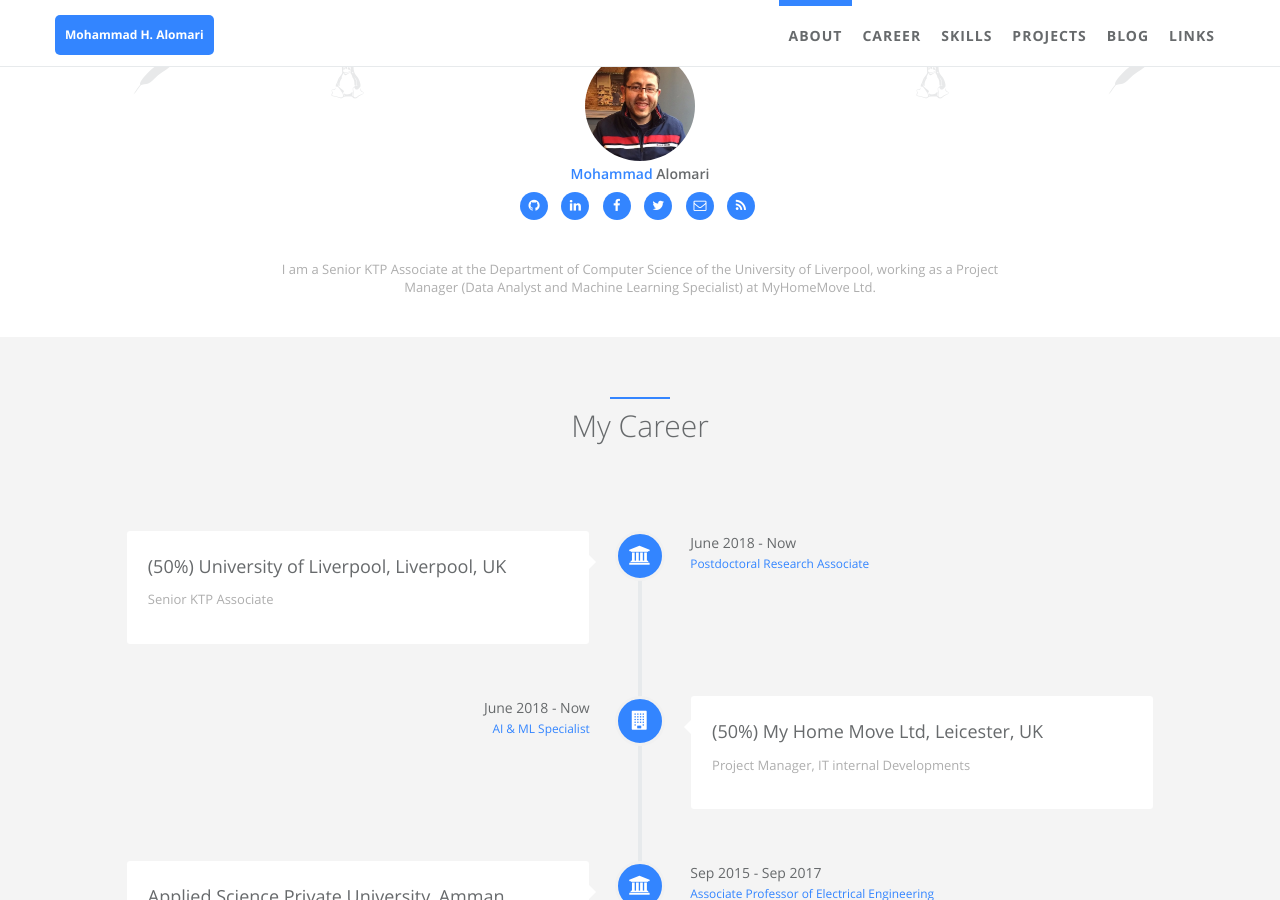
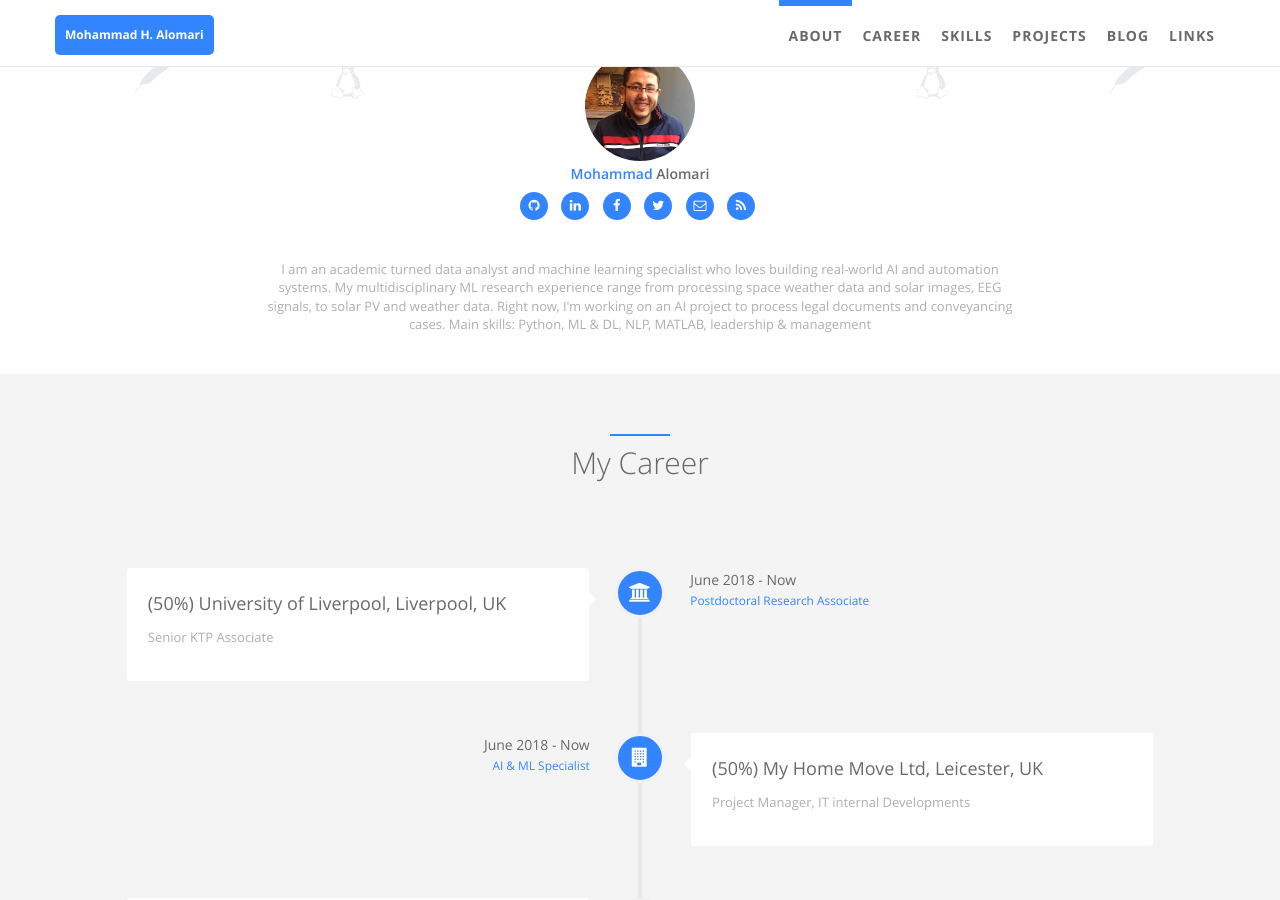
Before and after one commit to mhalomari/mhalomari2.github.io, a Jekyll site: the page built from index.html, in a window 1280 px wide and 900 px high, scrolled down 564 px. Built offline with Jekyll 4.4.1, drawn with Linux system fonts in a browser that asks for light colours.

Commit message:
updated config

```diff
--- a/_config.yml
+++ b/_config.yml
@@ -28,7 +28,7 @@ author:  # change following line to your infomation.
   skill_icon2:
     - name: fa-linux
     - name: icon-apache
-  desc: I am a Senior KTP Associate at the Department of Computer Science of the University of Liverpool, working as a Project Manager (Data Analyst and Machine Learning Specialist) at MyHomeMove Ltd.  # Describe yourself.
+  desc: "I am an academic turned data analyst and machine learning specialist who loves building real-world AI and automation systems. My multidisciplinary ML research experience range from processing space weather data and solar images, EEG signals, to solar PV and weather data. Right now, I'm working on an AI project to process legal documents and conveyancing cases. Main skills: Python, ML & DL, NLP, MATLAB, leadership & management"  # Describe yourself.
 
 # comment
 disqus:  # if you wanna comment feature, go to https://disqus.com/ to get your configuration; if not, comment following two lines.
```
